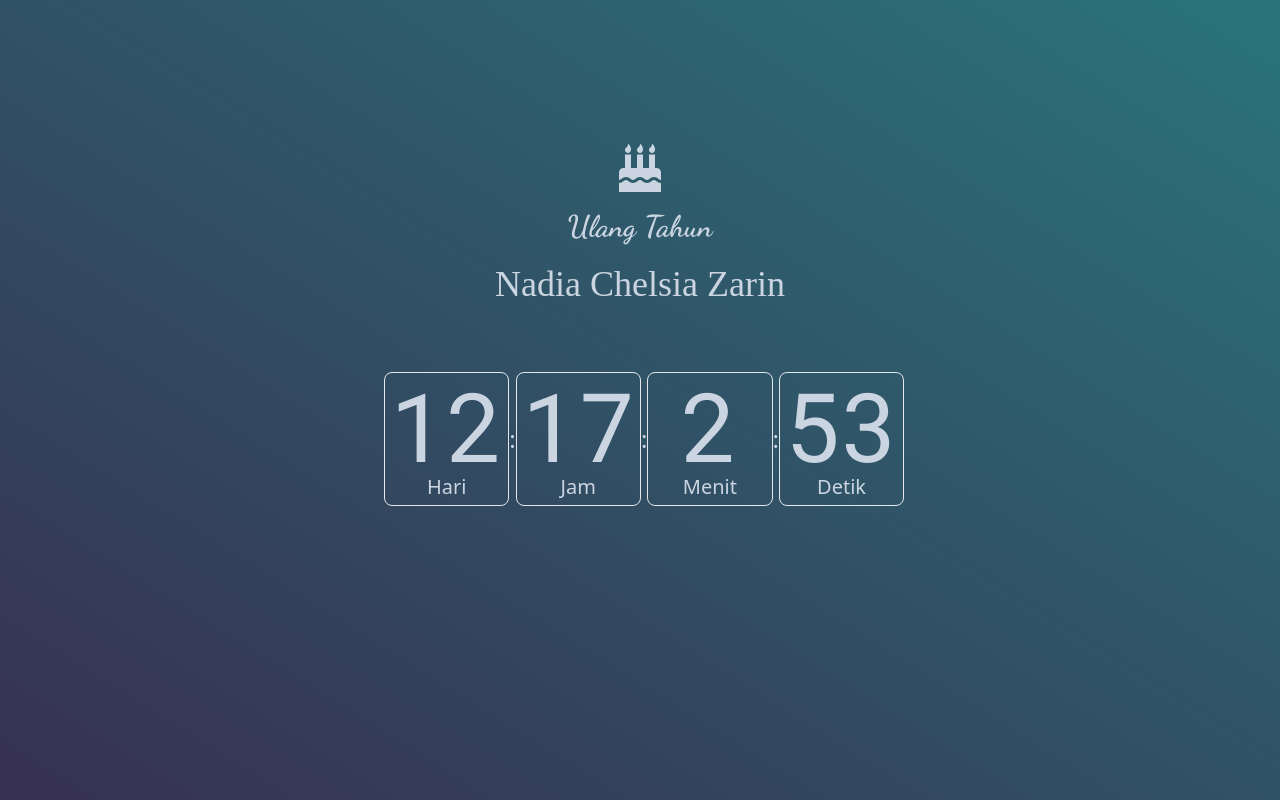
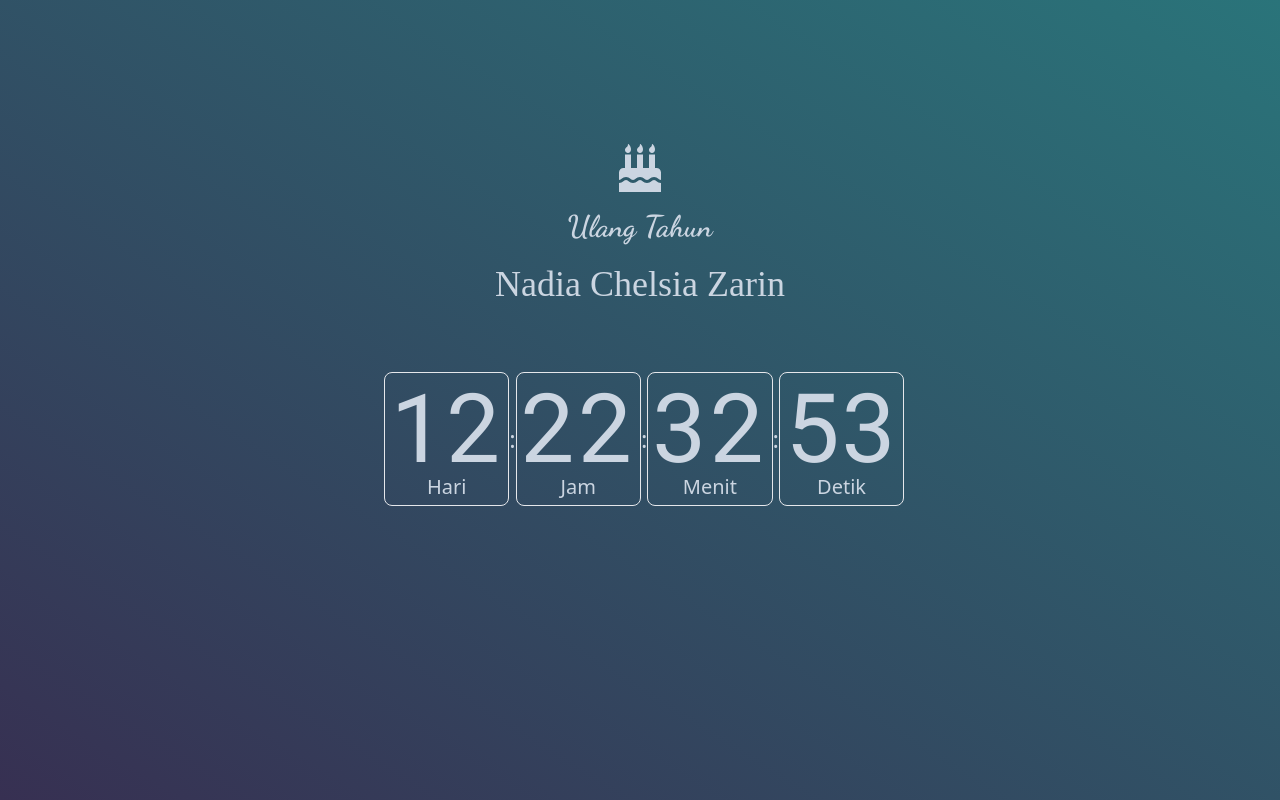
Before and after one commit to alfariiizi/countdown-adek, a React (Create React App) app: page / in a window 1280 px wide. Built offline with nearby package versions, Linux system fonts and the light colour scheme; a web font is replaced by a local one.

Commit message:
Changing time to 5:30 am

```diff
--- a/src/components/Home.jsx
+++ b/src/components/Home.jsx
@@ -13,7 +13,9 @@ const Home = () => {
   const [isBtnFinishingDate, setIsBtnFinishDate] = useState(false);
 
   // Januari: 0; Februari: 1; Maret: 2, dst.
-  const [days, hours, minutes, seconds] = useCountdown(new Date(2023, 1, 22));
+  const [days, hours, minutes, seconds] = useCountdown(
+    new Date(2023, 1, 22, 5, 30)
+  );
   // const [days, hours, minutes, seconds] = useCountdown(
   //   new Date(2023, 1, 14, 14, 21)
   // );
```
